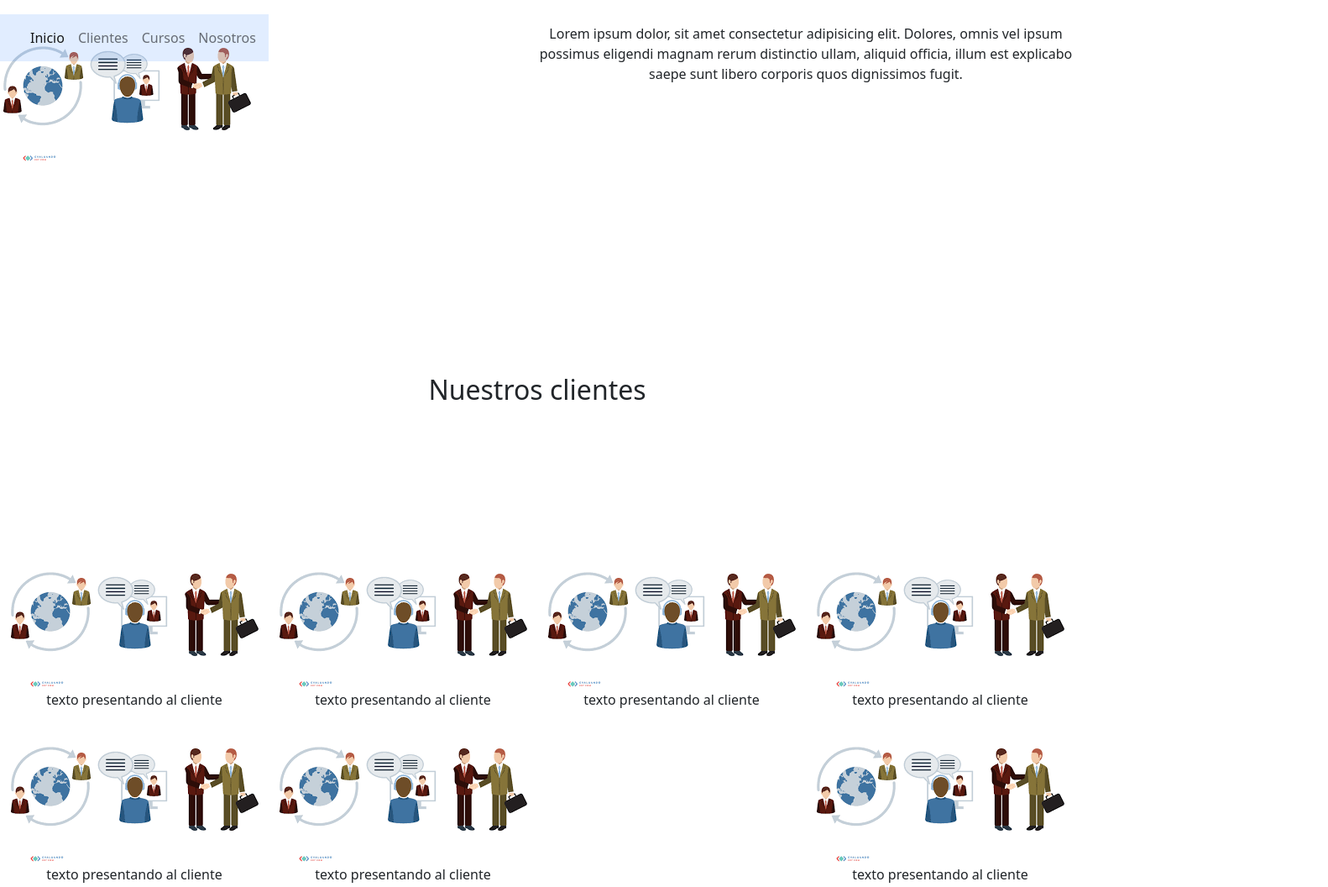
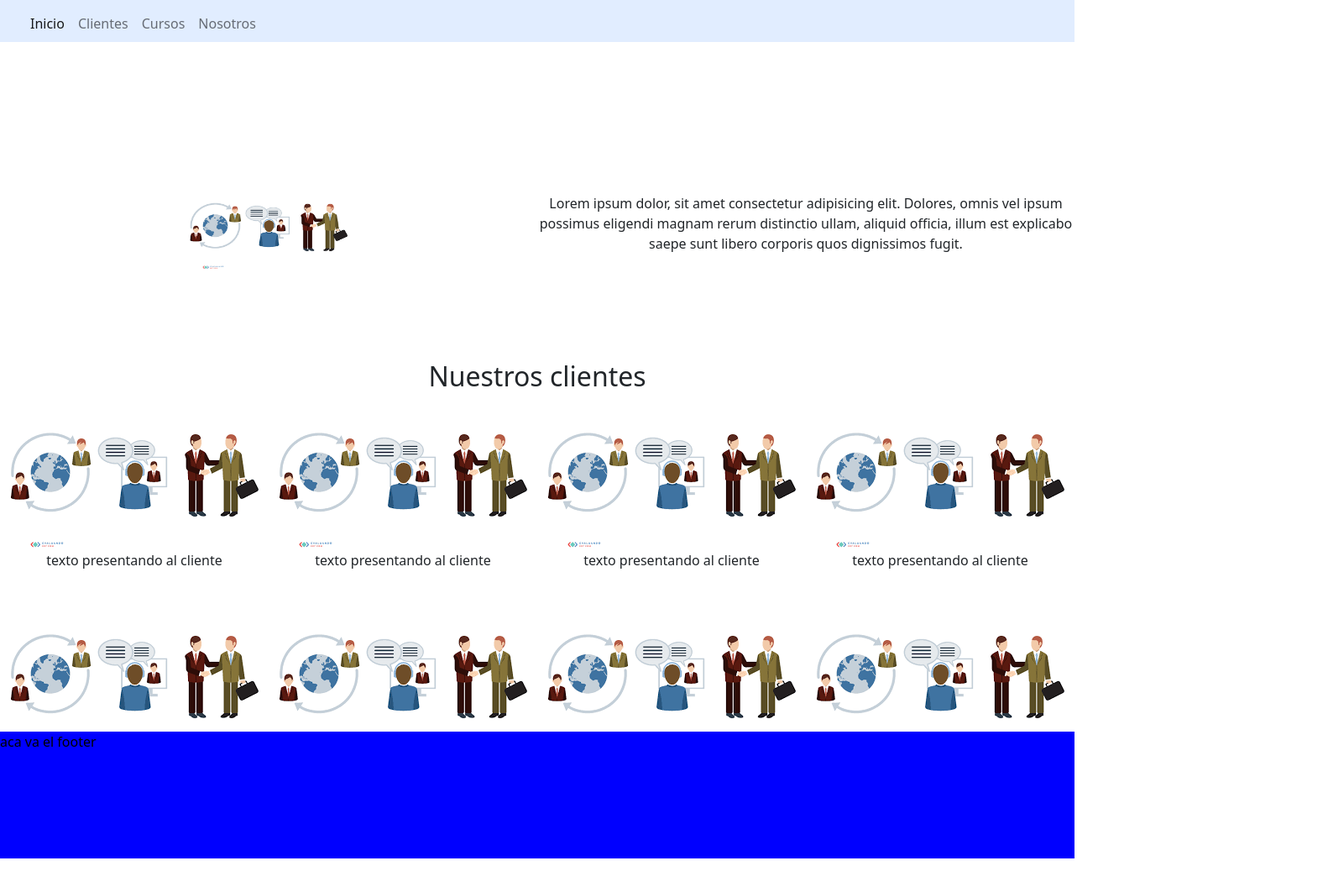
Before and after one commit to estebanb08/ararat, a website: page index.html in a window 1280 px wide. Shown: the top 1056 px of the page at 84% size, 1582 px wide, since content can reach past the window. Drawn offline with nearby package versions, Linux system fonts and the light colour scheme.

Commit message:
primer avance index

```diff
--- a/index.html
+++ b/index.html
@@ -6,7 +6,7 @@
     <meta name="viewport" content="width=device-width, initial-scale=1.0">
     <link href="https://cdn.jsdelivr.net/npm/bootstrap@5.1.3/dist/css/bootstrap.min.css" rel="stylesheet" integrity="sha384-1BmE4kWBq78iYhFldvKuhfTAU6auU8tT94WrHftjDbrCEXSU1oBoqyl2QvZ6jIW3" crossorigin="anonymous">
     <script src="https://cdn.jsdelivr.net/npm/bootstrap@5.1.3/dist/js/bootstrap.bundle.min.js" integrity="sha384-ka7Sk0Gln4gmtz2MlQnikT1wXgYsOg+OMhuP+IlRH9sENBO0LRn5q+8nbTov4+1p" crossorigin="anonymous"></script>
-    <link rel="stylesheet" href="stylecss.css">
+    <link rel="stylesheet" href="css/estilo.css">
     <title>Inicio</title>
 </head>
 <body id="grillaIndex">
@@ -101,6 +101,7 @@
 
     <footer>
         <!-- contacto -->
+        <p>aca va el footer</p>
     </footer>
 </body>
 </html>
--- /dev/null
+++ b/scss/estilo.scss
@@ -0,0 +1,143 @@
+@mixin tamaños($width, $height){
+    width: $width;
+    height: $height;
+}
+
+@mixin posicionamiento-items{
+    justify-items: center;
+    align-items: center;
+    text-align: center;
+}
+
+body{
+    height: 100%;
+}
+.navbar{
+    width: 100%;
+    margin-bottom: 5%;
+    align-items: flex-start;
+
+    img{
+        width: 10%;
+        text-align: left;
+    }
+
+    ul{
+        width: 50%;
+    }
+}
+
+// INDEX
+.navbar{
+    width: 100%;
+    margin-bottom: 5%;
+    align-items: flex-start;
+
+    img{
+        width: 10%;
+        text-align: left;
+    }
+
+    ul{
+        width: 50%;
+    }
+}
+
+.videoInicio{
+    @include tamaños(30%, 30%);
+}
+
+
+// footer
+footer{
+    background-color: blue;
+    @include tamaños(100%, auto);
+
+    p{
+        color:black;
+    }
+}
+
+
+@media only screen and (min-width:600px){
+
+
+
+#grillaIndex{
+    display: grid;
+    grid-template-columns: 25% 25% 25% 25%;
+    grid-template-rows: 10% 1fr 1fr 1fr 1fr 1fr 1fr 10%;
+    grid-template-areas: "navbar navbar navbar navbar"
+                         "main main main main"
+                         "main main main main"
+                         "main main main main"
+                         "main main main main"
+                         "main main main main"
+                         "footer footer footer footer";
+    .navbar{
+        grid-area: navbar;
+    }
+
+    footer{
+        grid-area: footer;
+    }
+
+    #grillaIndexM{
+        grid-area: main;
+        display: grid;
+        grid-template-columns: 25% 25% 25% 25%;
+        grid-template-rows: 10em 10em 5% 15em 15em;
+        grid-template-areas:"video video presentacion presentacion"
+                            "video video presentacion presentacion"
+                            "titulo titulo titulo titulo"
+                            "cliente1 cliente2 cliente3 cliente4"
+                            "cliente5 cliente6 cliente7 cliente8";
+        @include posicionamiento-items();
+
+        .videoInicio{
+            grid-area: video;
+        }
+
+        .textoInicio{
+            grid-area: presentacion;
+        }
+
+        .tituloI{
+            grid-area: titulo;
+        }
+
+        .cliente1{
+            grid-area: cliente1;
+        }
+        .cliente2{
+            grid-area: cliente2;
+        }
+        .cliente3{
+            grid-area: cliente3;
+        }
+        .cliente4{
+            grid-area: cliente4;
+        }
+        .cliente5{
+            grid-area: cliente5;
+        }
+        .cliente6{
+            grid-area: cliente6;
+        }
+        .cliente7{
+            grid-area: cliente7;
+        }
+        .cliente8{
+            grid-area: cliente8;
+        }
+    }
+
+}
+
+
+
+
+
+
+
+}
--- a/stylecss.css
+++ /dev/null
@@ -1,80 +0,0 @@
-
-#grillaIndex{
-    display: grid;
-    grid-template-columns: 25% 25% 25% 25%;
-    grid-template-rows: 10% 1fr 1fr 1fr 1fr 1fr 10%;
-    grid-template-areas: "header header header header"
-                         "main main main main"
-                         "main main main main"
-                         "main main main main"
-                         "main main main main"
-                         "main main main main"
-                         "footer footer footer footer";
-    align-items: center;
-    text-align: center;
-}
-
-header{
-    grid-area: header;
-}
-
-footer{
-    grid-area: footer;
-}
-
-#grillaIndexM{
-    grid-area: main;
-    display: grid;
-    grid-template-columns:25% 25% 25% 25%;
-    grid-template-rows: 25% 25% 25% 25%;
-    grid-template-areas: "video video texto texto"
-                         "video video texto texto"
-                         "titulo titulo titulo titulo"
-                         "cliente1 cliente2 cliente3 cliente4"
-                         "cliente5 cliente6 clliente7 cliente8";
-}
-.videoInicio{
-    grid-area: video;
-}
-
-.textoInicio{
-    grid-area: texto;
-}
-
-.tituloI{
-    grid-area: titulo;
-}
-
-.cliente1{
-    grid-area: cliente1;
-}
-.cliente2{
-    grid-area: cliente2;
-}
-.cliente3{
-    grid-area: cliente3;
-}
-.cliente4{
-    grid-area: cliente4;
-}
-.cliente5{
-    grid-area: cliente5;
-}
-.cliente6{
-    grid-area: cliente6;
-}
-.cliente7{
-    grid-area: cliente7;
-}
-.cliente8{
-    grid-area: cliente8;
-}
-
-
-#grillaIndexM img{
-    grid-area: video;
-}
-
-#grillaIndexM p{
-    grid-area: texto;
-}
```
Also changed, not shown: estilo.sass (deleted, +0 -10 lines), package.json (added, +25 -0 lines), css/estilo.css (added), 2 other files.
